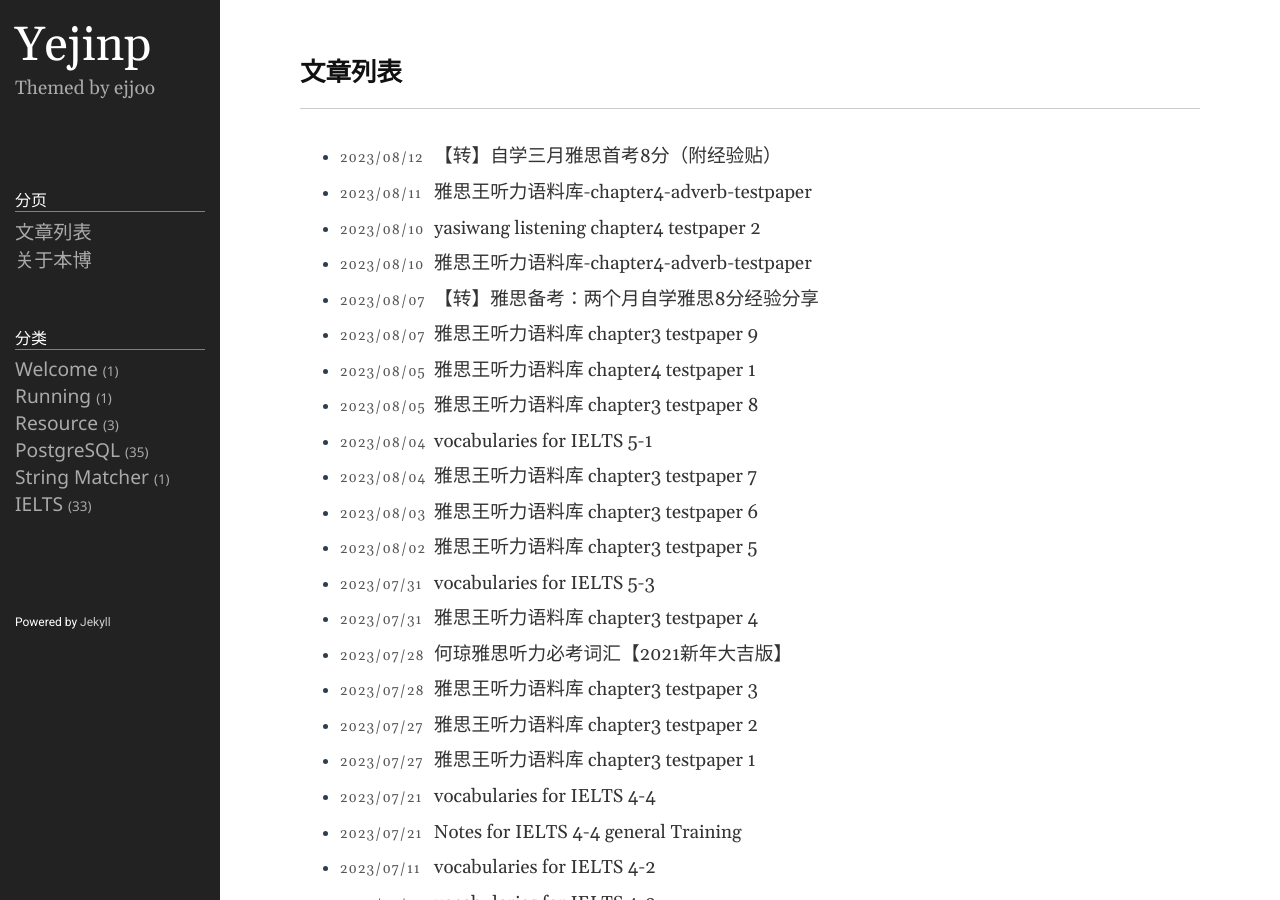
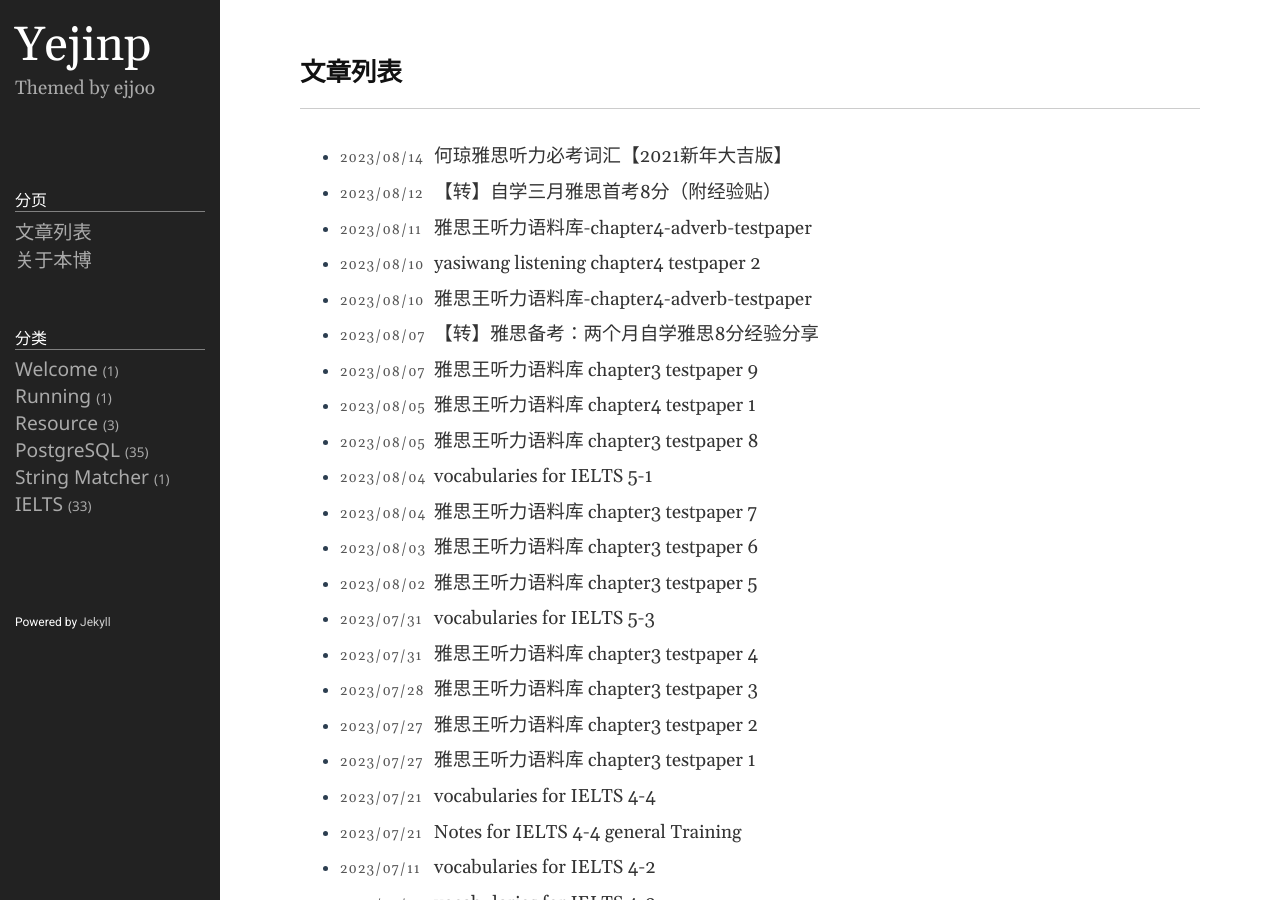
Before and after one commit to yejinp/yejinp.github.io, a Jekyll site: the page built from index.md, in a window 1280 px wide and 900 px high. Built offline with Jekyll 4.4.1, drawn with Linux system fonts in a browser that asks for light colours.

Commit message:
更新日期

```diff
--- a/_posts/2023-07-28-何琼雅思听力必考词汇【2021新年大吉版】.markdown
+++ b/_posts/2023-07-28-何琼雅思听力必考词汇【2021新年大吉版】.markdown
@@ -1,7 +1,7 @@
 ---
 layout: post
 title: 何琼雅思听力必考词汇【2021新年大吉版】
-date: 2023-07-28 08:18:23 +0800
+date: 2023-08-14 08:18:23 +0800
 category: IELTS
 ---
 
```
